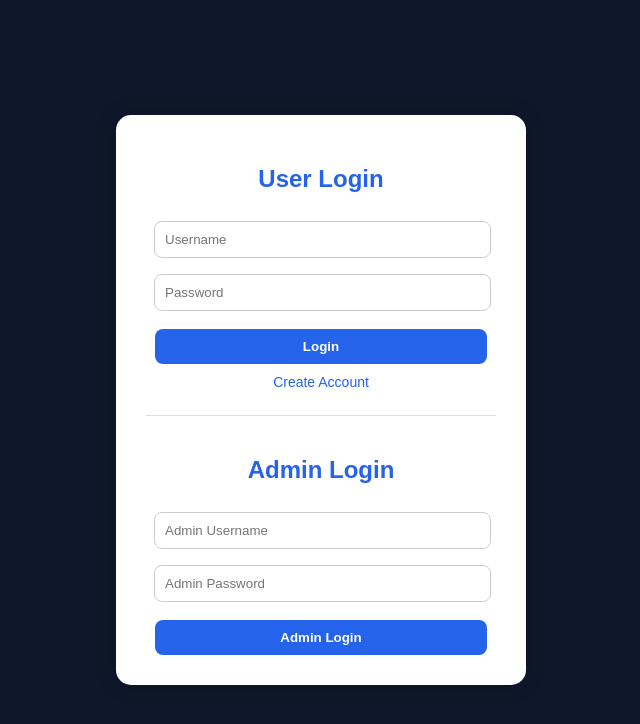
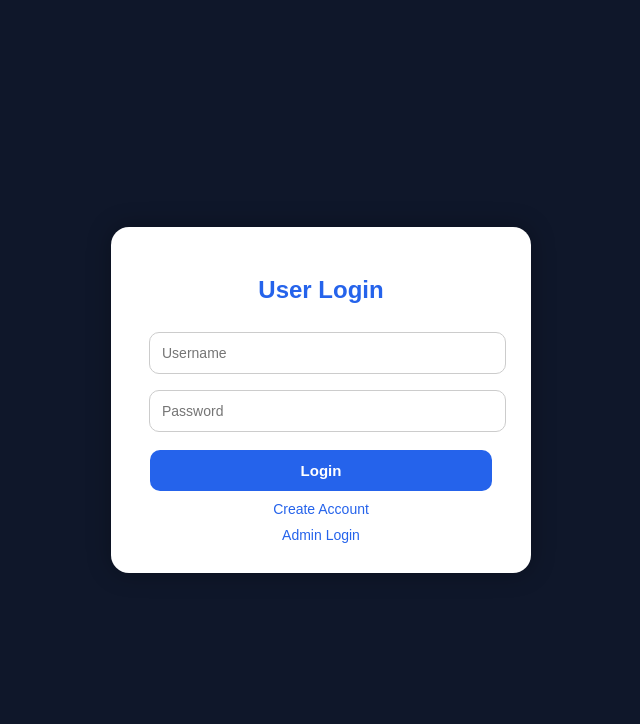
Before and after one commit to omjagtap24-oss/crowd-detection-app, a Flask app: page / in a window 1280 px wide. Shown: the top 724 px of the page, without its empty margins (319-959 px from the left). Run offline with Flask 3, Linux system fonts and the light colour scheme.

Commit message:
Update login.html

```diff
--- a/templates/login.html
+++ b/templates/login.html
@@ -1,9 +1,12 @@
 <!DOCTYPE html>
 <html>
+
 <head>
-<title>PilgrimFlow AI</title>
+
+<title>PilgrimFlow</title>
 
 <style>
+
 body{
 margin:0;
 font-family:Arial;
@@ -11,7 +14,8 @@ background:#0f172a;
 overflow:hidden;
 }
 
-/* Splash Screen */
+/* SPLASH SCREEN */
+
 #splash{
 position:fixed;
 width:100%;
@@ -35,7 +39,8 @@ font-size:18px;
 opacity:0.9;
 }
 
-/* Main */
+/* MAIN AREA */
+
 #main{
 display:none;
 height:100vh;
@@ -44,16 +49,15 @@ justify-content:center;
 align-items:center;
 }
 
-/* Box */
+/* LOGIN BOX */
+
 .box{
-width:350px;
+width:360px;
 background:white;
 padding:30px;
-border-radius:15px;
-box-shadow:0 0 20px rgba(0,0,0,0.2);
+border-radius:18px;
+box-shadow:0 0 25px rgba(0,0,0,0.3);
 text-align:center;
-max-height:90vh;
-overflow-y:auto;
 }
 
 .box h2{
@@ -61,29 +65,40 @@ margin-bottom:20px;
 color:#2563eb;
 }
 
-/* Inputs */
 input{
-width:90%;
-padding:10px;
+width:92%;
+padding:12px;
 margin:8px;
 border:1px solid #ccc;
-border-radius:8px;
+border-radius:10px;
+font-size:14px;
 }
 
-/* Buttons */
 button{
 width:95%;
-padding:10px;
+padding:12px;
 margin-top:10px;
 background:#2563eb;
 color:white;
 border:none;
-border-radius:8px;
+border-radius:10px;
 cursor:pointer;
 font-weight:bold;
+font-size:15px;
 }
 
-/* Links */
+button:hover{
+background:#1d4ed8;
+}
+
+.admin-btn{
+background:#ef4444;
+}
+
+.admin-btn:hover{
+background:#dc2626;
+}
+
 a{
 display:block;
 margin-top:10px;
@@ -97,40 +112,44 @@ font-size:14px;
 display:none;
 }
 
-.admin-box{
-margin-top:25px;
-padding-top:20px;
-border-top:1px solid #ddd;
-}
 </style>
+
 </head>
 
 <body>
 
-<!-- Splash -->
+<!-- SPLASH -->
+
 <div id="splash">
+
 <h1>🛕 PilgrimFlow AI</h1>
+
 <p>Smart Temple Crowd Guidance</p>
+
 </div>
 
-<!-- Main -->
+<!-- MAIN -->
+
 <div id="main">
 
 <div class="box">
 
-<!-- LOGIN -->
+<!-- USER LOGIN -->
+
 <div id="loginBox">
 
 <h2>User Login</h2>
 
 <form action="/login" method="POST">
 
-<input type="text"
+<input
+type="text"
 name="username"
 placeholder="Username"
 required>
 
-<input type="password"
+<input
+type="password"
 name="password"
 placeholder="Password"
 required>
@@ -145,21 +164,28 @@ Login
 Create Account
 </a>
 
+<a onclick="showAdmin()">
+Admin Login
+</a>
+
 </div>
 
 <!-- SIGNUP -->
+
 <div id="signupBox" class="hidden">
 
 <h2>Create Account</h2>
 
 <form action="/signup" method="POST">
 
-<input type="text"
+<input
+type="text"
 name="username"
 placeholder="Create Username"
 required>
 
-<input type="password"
+<input
+type="password"
 name="password"
 placeholder="Create Password"
 required>
@@ -176,28 +202,39 @@ Back to Login
 
 </div>
 
-<!-- ADMIN -->
-<div class="admin-box">
+<!-- ADMIN LOGIN -->
+
+<div id="adminBox" class="hidden">
 
 <h2>Admin Login</h2>
 
 <form action="/admin_login" method="POST">
 
-<input type="text"
+<input
+type="text"
 name="username"
 placeholder="Admin Username"
 required>
 
-<input type="password"
+<input
+type="password"
 name="password"
 placeholder="Admin Password"
 required>
 
-<button type="submit">
+<button
+type="submit"
+class="admin-btn">
+
 Admin Login
+
 </button>
 
 </form>
+
+<a onclick="showLogin()">
+Back to Login
+</a>
 
 </div>
 
@@ -209,24 +246,59 @@ Admin Login
 
 setTimeout(function(){
 
-document.getElementById("splash").style.display="none";
+document.getElementById(
+"splash"
+).style.display = "none";
 
-document.getElementById("main").style.display="flex";
+document.getElementById(
+"main"
+).style.display = "flex";
 
-},2500);
+}, 2500);
 
 function showSignup(){
 
-document.getElementById("loginBox").style.display="none";
+document.getElementById(
+"loginBox"
+).style.display = "none";
 
-document.getElementById("signupBox").style.display="block";
+document.getElementById(
+"signupBox"
+).style.display = "block";
+
+document.getElementById(
+"adminBox"
+).style.display = "none";
+}
+
+function showAdmin(){
+
+document.getElementById(
+"loginBox"
+).style.display = "none";
+
+document.getElementById(
+"signupBox"
+).style.display = "none";
+
+document.getElementById(
+"adminBox"
+).style.display = "block";
 }
 
 function showLogin(){
 
-document.getElementById("loginBox").style.display="block";
+document.getElementById(
+"loginBox"
+).style.display = "block";
 
-document.getElementById("signupBox").style.display="none";
+document.getElementById(
+"signupBox"
+).style.display = "none";
+
+document.getElementById(
+"adminBox"
+).style.display = "none";
 }
 
 </script>
```
